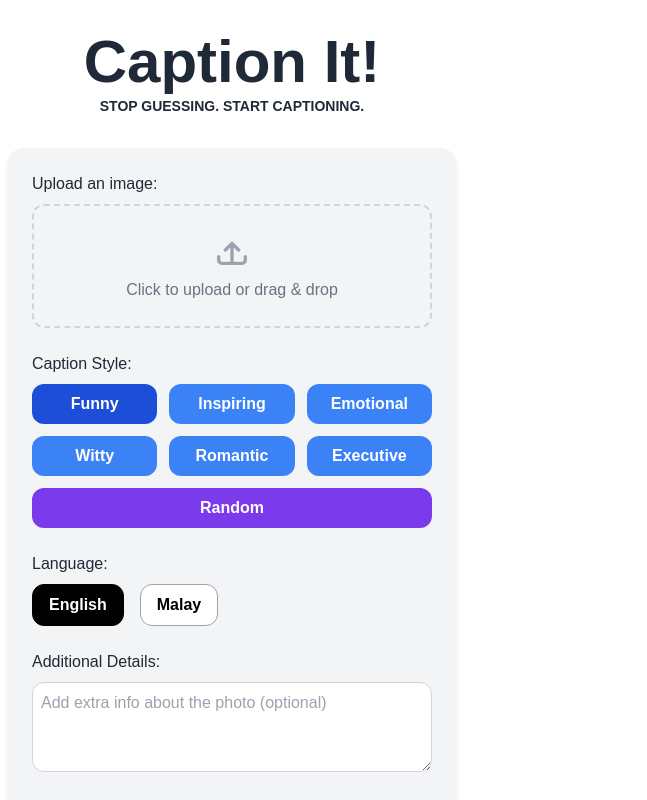
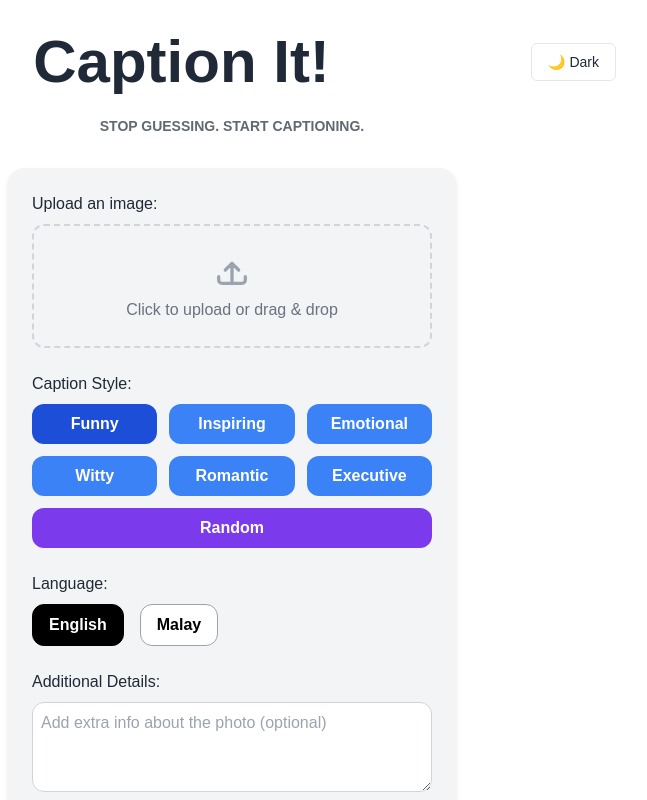
Before and after one commit to bobvisavisual/captionthis, a React (Vite) app in the folder frontend/: page / in a window 1280 px wide. Shown: the top 800 px of the page, without its empty margins (408-1055 px from the left). Built offline with nearby package versions, Linux system fonts and the light colour scheme.

Commit message:
Update App.jsx

```diff
--- a/frontend/src/App.jsx
+++ b/frontend/src/App.jsx
@@ -8,6 +8,7 @@ function App() {
   const [captions, setCaptions] = useState([]);
   const [details, setDetails] = useState("");
   const [copiedIndex, setCopiedIndex] = useState(null);
+  const [darkMode, setDarkMode] = useState(false);
   const inputRef = useRef();
 
   const handleImageChange = (e) => {
@@ -31,6 +32,11 @@ function App() {
       setCopiedIndex(index);
       setTimeout(() => setCopiedIndex(null), 1500);
     });
+  };
+
+  const handleRemoveImage = () => {
+    setImage(null);
+    inputRef.current.value = null;
   };
 
   const handleSubmit = async (e) => {
@@ -57,20 +63,29 @@ function App() {
   };
 
   return (
-    <div className="min-h-screen bg-white text-gray-800 flex flex-col items-center justify-center px-4 py-8">
-      <h1 className="text-4xl md:text-6xl font-bold mb-1 text-center">Caption It!</h1>
-      <h2 className="text-sm md:text-1xl font-semibold mb-8 text-black-50 uppercase text-center">Stop guessing. Start captioning.</h2>
+    <div className={`${darkMode ? "bg-gray-900 text-white" : "bg-white text-gray-800"} min-h-screen flex flex-col items-center justify-center px-4 py-8 transition-colors duration-500`}>
+      <div className="w-full max-w-3xl flex justify-between items-center mb-6">
+        <h1 className="text-4xl md:text-6xl font-bold text-center flex-1">Caption It!</h1>
+        <button
+          onClick={() => setDarkMode(!darkMode)}
+          className="ml-4 px-4 py-2 rounded-md border text-sm font-medium transition hover:bg-gray-200 dark:hover:bg-gray-700"
+        >
+          {darkMode ? "🌞 Light" : "🌙 Dark"}
+        </button>
+      </div>
+
+      <h2 className="text-sm md:text-1xl font-semibold mb-8 uppercase text-center opacity-70">Stop guessing. Start captioning.</h2>
 
       <form
         onSubmit={handleSubmit}
-        className="w-full max-w-md bg-gray-100 p-6 rounded-2xl shadow-md space-y-6"
+        className={`w-full max-w-md ${darkMode ? "bg-gray-800" : "bg-gray-100"} p-6 rounded-2xl shadow-md space-y-6 transition-colors duration-500`}
       >
         <div>
           <label className="block mb-2 font-medium">Upload an image:</label>
           <label
             onDrop={handleDrop}
             onDragOver={handleDragOver}
-            className="flex flex-col items-center justify-center w-full border-2 border-dashed border-gray-300 rounded-xl p-6 text-center cursor-pointer hover:border-blue-500 transition"
+            className={`flex flex-col items-center justify-center w-full border-2 border-dashed ${darkMode ? "border-gray-600 hover:border-blue-400" : "border-gray-300 hover:border-blue-500"} rounded-xl p-6 text-center cursor-pointer transition`}
           >
             <svg
               className="w-10 h-10 mb-2 text-gray-400 transition-transform duration-300 transform hover:scale-110"
@@ -96,12 +111,19 @@ function App() {
             />
           </label>
           {image && (
-            <div className="mt-4">
+            <div className="mt-4 relative">
               <img
                 src={URL.createObjectURL(image)}
                 alt="Preview"
                 className="w-full rounded-lg shadow-md"
               />
+              <button
+                type="button"
+                onClick={handleRemoveImage}
+                className="absolute top-2 right-2 text-xs bg-red-600 text-white px-2 py-1 rounded hover:bg-red-700"
+              >
+                Remove
+              </button>
             </div>
           )}
         </div>
@@ -175,7 +197,7 @@ function App() {
         <div className="mt-8 max-w-xl text-center space-y-4">
           <h2 className="text-xl font-bold mb-4">Generated Captions:</h2>
           {captions.map((cap, idx) => (
-            <div key={idx} className="bg-white border rounded-xl p-4 shadow text-left relative">
+            <div key={idx} className="bg-white border rounded-xl p-4 shadow text-left relative animate-fade-in-up">
               <p className="text-lg font-medium mb-1">{cap.caption}</p>
               <p className="text-sm text-gray-500 mb-2">{cap.hashtags}</p>
               <button
@@ -190,7 +212,7 @@ function App() {
       )}
 
       <footer className="mt-12 max-w-2xl text-center text-sm text-gray-500 px-6">
-        <h3 className="text-base font-semibold mb-2 text-gray-700">About Caption It!</h3>
+        <h3 className="text-base font-semibold mb-2 text-gray-700 dark:text-white">About Caption It!</h3>
         <p className="mb-2">
           Caption It! helps you turn your photos into scroll-stopping social media posts using AI.
           Choose your style, language, and give it a little context — we’ll do the rest.
@@ -205,6 +227,16 @@ function App() {
           Built with ❤️ using FastAPI, Vite, and Tailwind. Enjoy and tag us when you share your AI captions!
         </p>
       </footer>
+
+      <style>
+        {`@keyframes fade-in-up {
+          0% { opacity: 0; transform: translateY(10px); }
+          100% { opacity: 1; transform: translateY(0); }
+        }
+        .animate-fade-in-up {
+          animation: fade-in-up 0.6s ease-out;
+        }`}
+      </style>
     </div>
   );
 }
```
